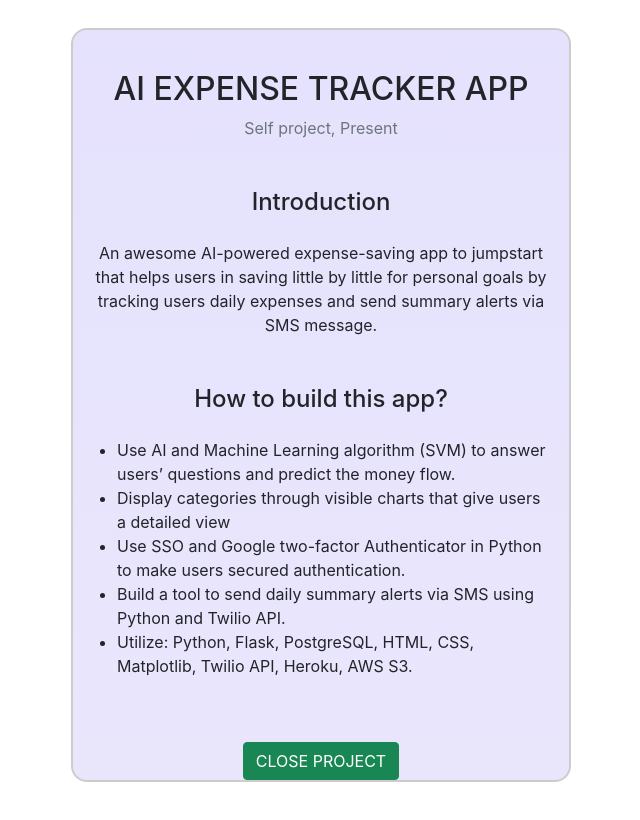
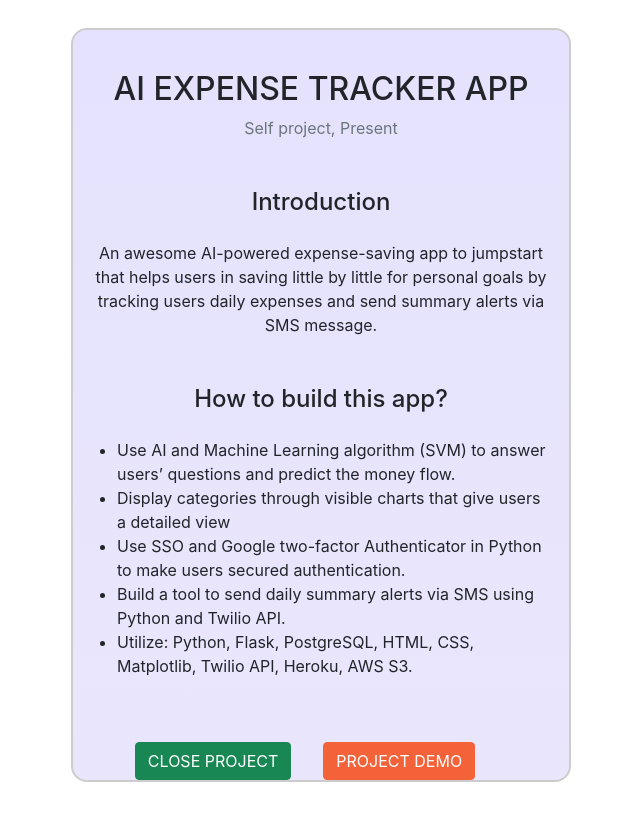
Before and after one commit to tnguyen606-cs/portfolio, a React (Create React App) app: page /DjangoApp in a window 1280 px wide. Shown: the top 820 px of the page, without its empty margins (319-959 px from the left). Built offline with nearby package versions, Linux system fonts and the light colour scheme.

Commit message:
Updated the expense modal

```diff
--- a/src/modals/PortfolioModal4.js
+++ b/src/modals/PortfolioModal4.js
@@ -33,6 +33,14 @@ export function Modal4() {
             Close Project
             </button>
           </Link>
+          <a href="https://github.com/tnguyen606-cs/AI-ExpenseApp"
+              target="_blank"
+              rel="noopener noreferrer"
+              className="col-r">
+              <button className="btn btn-primary btn-l text-uppercase mt-5" type="button">
+                Project Demo
+              </button>
+            </a>
         </div>
       </div>
     </div>
```
